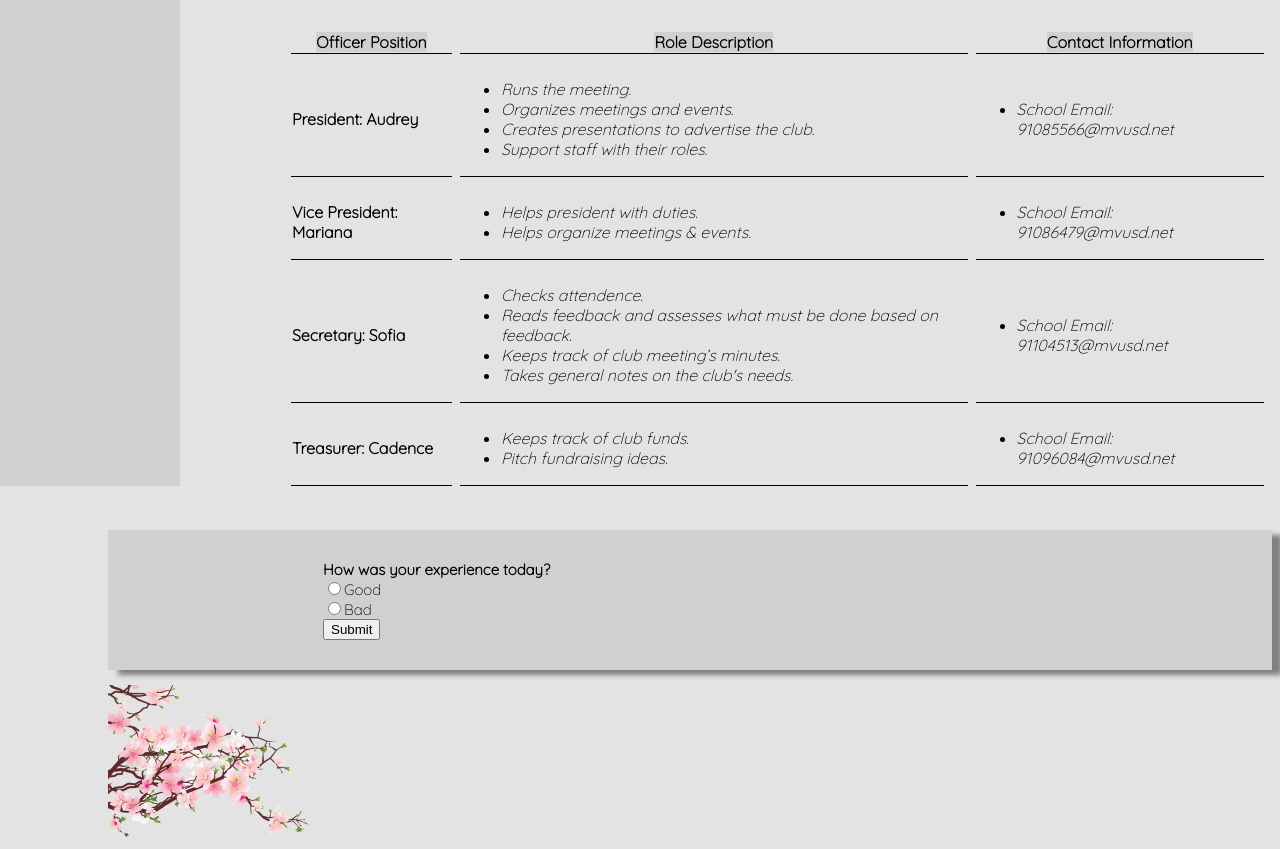
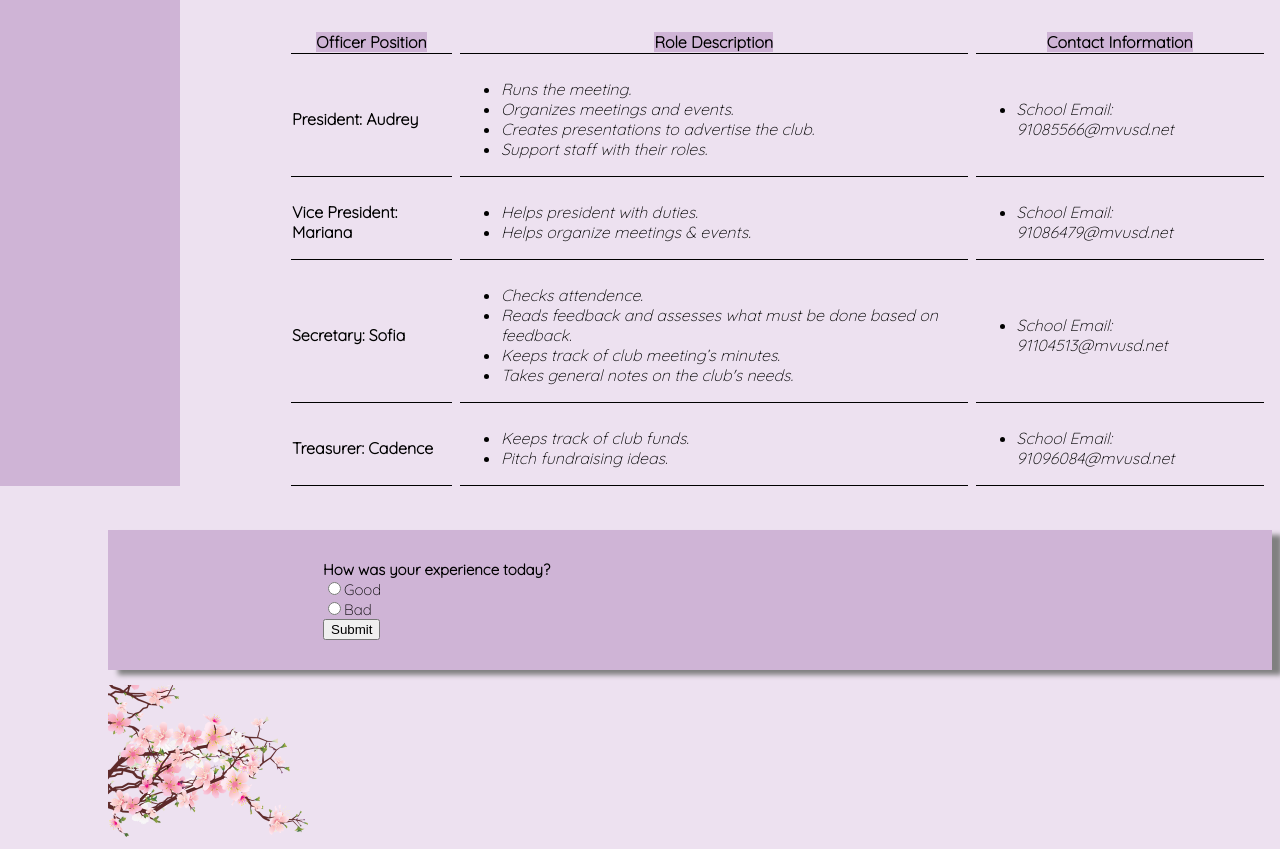
Before and after one commit to sofia-covarrubias/EWC-Website, a plain HTML site: page officers.html in a window 1280 px wide. Shown: the part 354-1203 px from the top of the page. Drawn offline with Linux system fonts and the light colour scheme.

Commit message:
purple theme

```diff
--- a/style.css
+++ b/style.css
@@ -1,6 +1,6 @@
 html
 {
-  background-color: #e3e3e3;
+  background-color: #ede1f0;
 } /*Deals with background color*/
 
 body
@@ -59,7 +59,7 @@ form
   box-shadow: 10px 5px 5px grey;
   padding-top: 15px;
   padding-bottom: 15px;
-  background: #d1cfcf;
+  background: #cfb4d6;
   box-sizing: border-box;
   border-color: black;
 }
@@ -79,7 +79,7 @@ article
 
 mark
 {
-  background-color: #d1cfcf;
+  background-color: #cfb4d6;
 }
 
 .sidebar
@@ -97,7 +97,7 @@ mark
   padding-top: 40px;
   padding-left: 40px;
   padding-right: 40px;
-  background-color: #d1cfcf;
+  background-color: #cfb4d6;
 } /* used for the sidebars format and placement */
 
 .sidebar div
```
